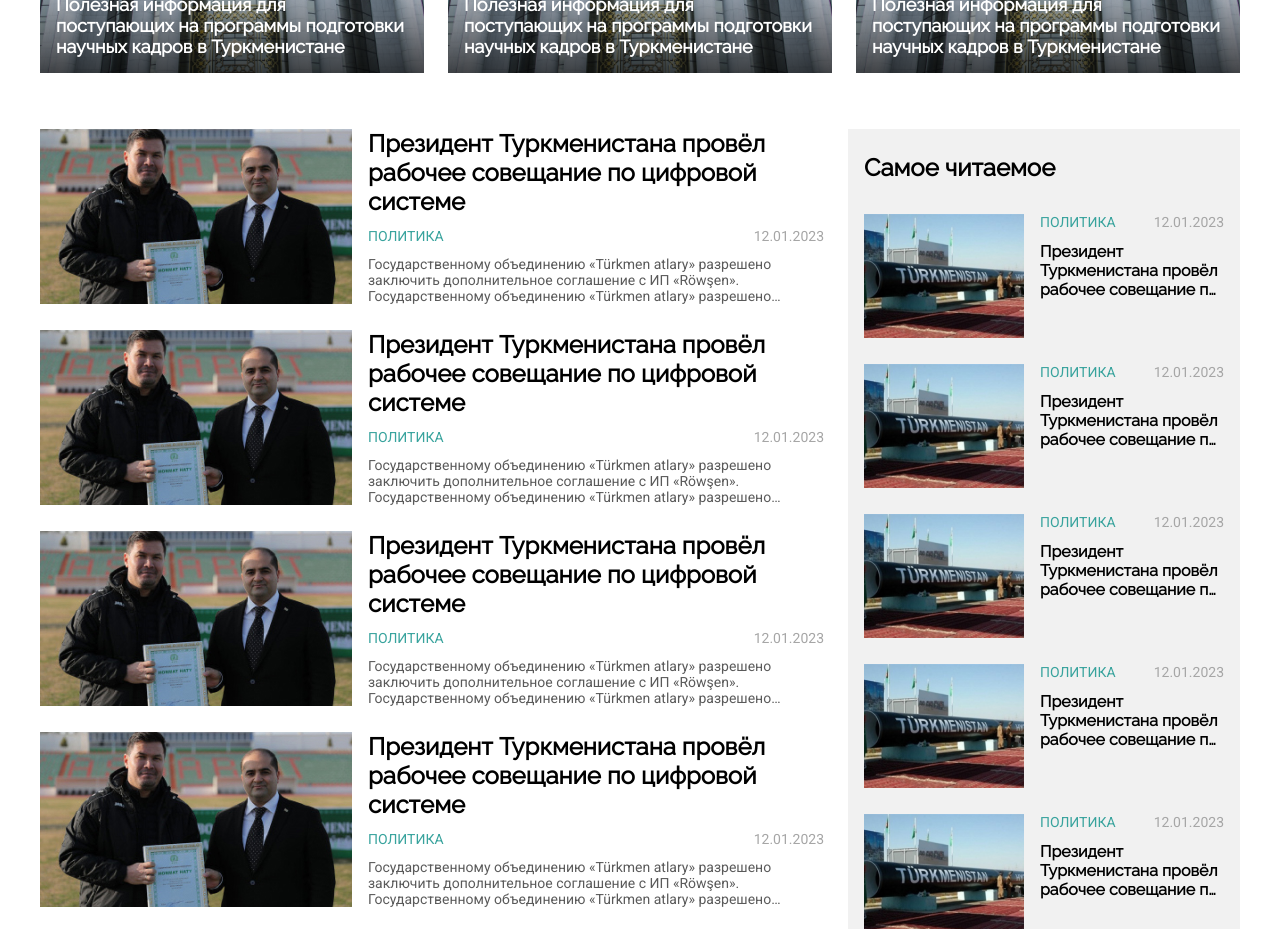
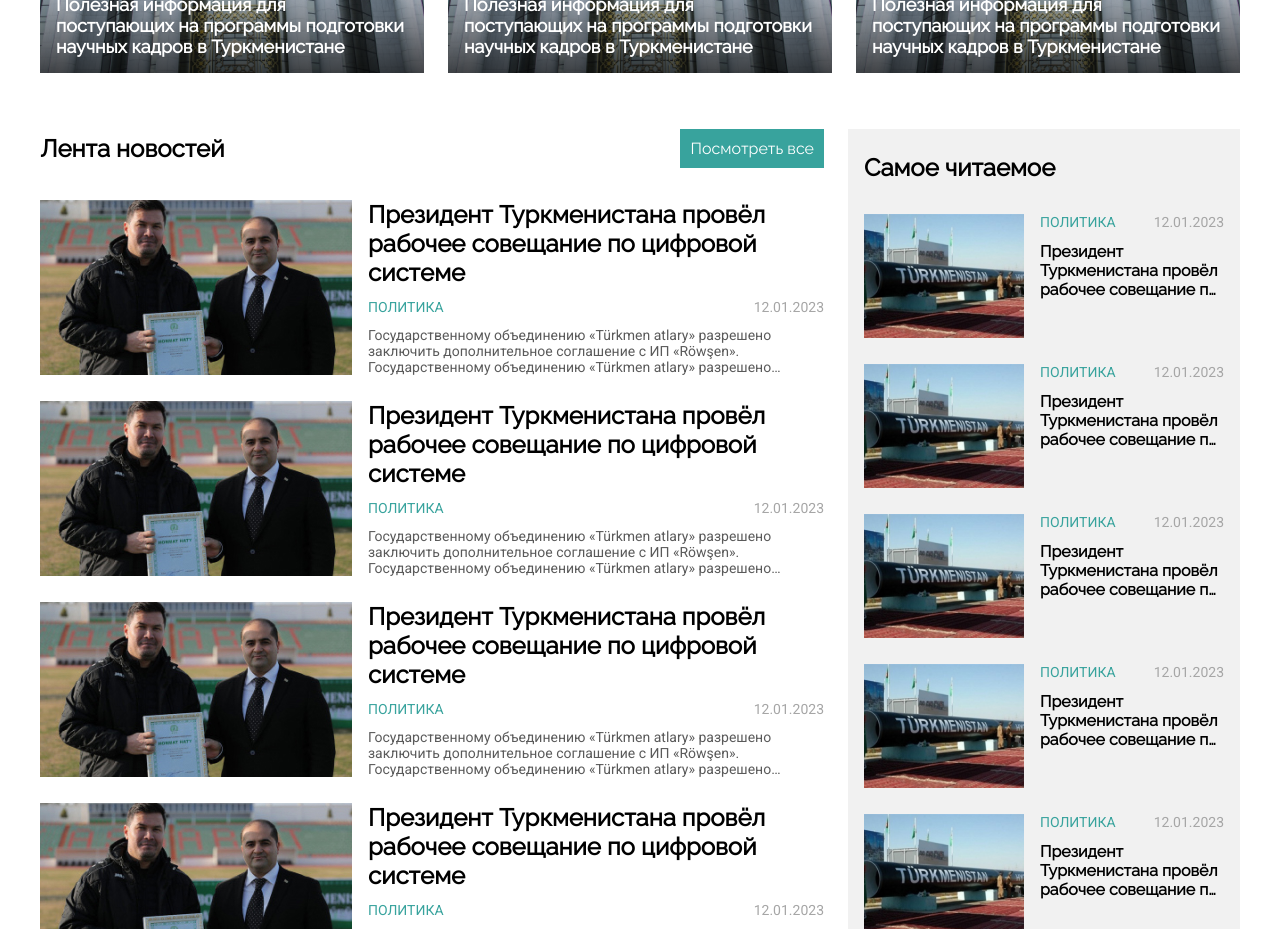
Before and after one commit to VividTruthKeeper/hhm-client, a React (Vite) app: page / in a window 1280 px wide. Shown: the part 880-1809 px from the top of the page. Built offline with nearby package versions, Linux system fonts and the light colour scheme.

Commit message:
prop name

```diff
--- a/src/components/global/NewsScroll.tsx
+++ b/src/components/global/NewsScroll.tsx
@@ -6,14 +6,14 @@ import placeholder from '../../assets/images/placeholder.jpg';
 
 // Interface
 interface Props {
-  state: boolean;
+  sectionTitle: boolean;
 }
 
-const NewsScroll = ({ state }: Props) => {
+const NewsScroll = ({ sectionTitle }: Props) => {
   return (
     <div className="news-scroll">
       <div className="news-scroll-wrapper">
-        {state === true ? (
+        {sectionTitle === true ? (
           <SectionTitle title="Лента новостей" linkData={{ link: '/', title: 'Посмотреть все' }} />
         ) : null}
         <div className="news-scroll-inner">
@@ -23,7 +23,6 @@ const NewsScroll = ({ state }: Props) => {
             date="12.01.2023"
             category="Политика"
             img={placeholder}
-            link=""
           />
           <News
             title="Президент Туркменистана провёл рабочее совещание по цифровой системе"
@@ -31,7 +30,6 @@ const NewsScroll = ({ state }: Props) => {
             date="12.01.2023"
             category="Политика"
             img={placeholder}
-            link=""
           />
           <News
             title="Президент Туркменистана провёл рабочее совещание по цифровой системе"
@@ -39,7 +37,6 @@ const NewsScroll = ({ state }: Props) => {
             date="12.01.2023"
             category="Политика"
             img={placeholder}
-            link=""
           />
           <News
             title="Президент Туркменистана провёл рабочее совещание по цифровой системе"
@@ -47,7 +44,6 @@ const NewsScroll = ({ state }: Props) => {
             date="12.01.2023"
             category="Политика"
             img={placeholder}
-            link=""
           />
           <News
             title="Президент Туркменистана провёл рабочее совещание по цифровой системе"
@@ -55,7 +51,6 @@ const NewsScroll = ({ state }: Props) => {
             date="12.01.2023"
             category="Политика"
             img={placeholder}
-            link=""
           />
         </div>
       </div>
```
